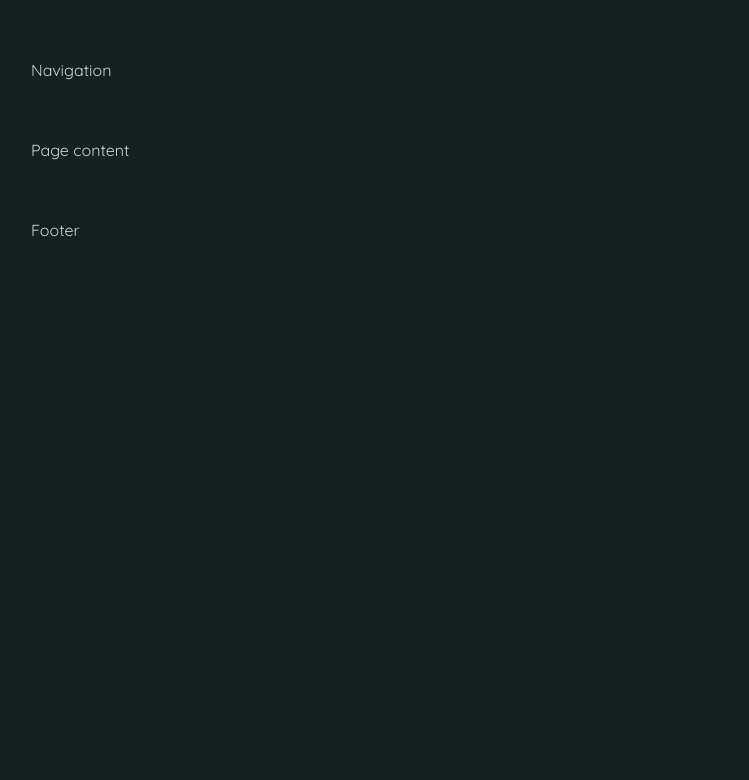
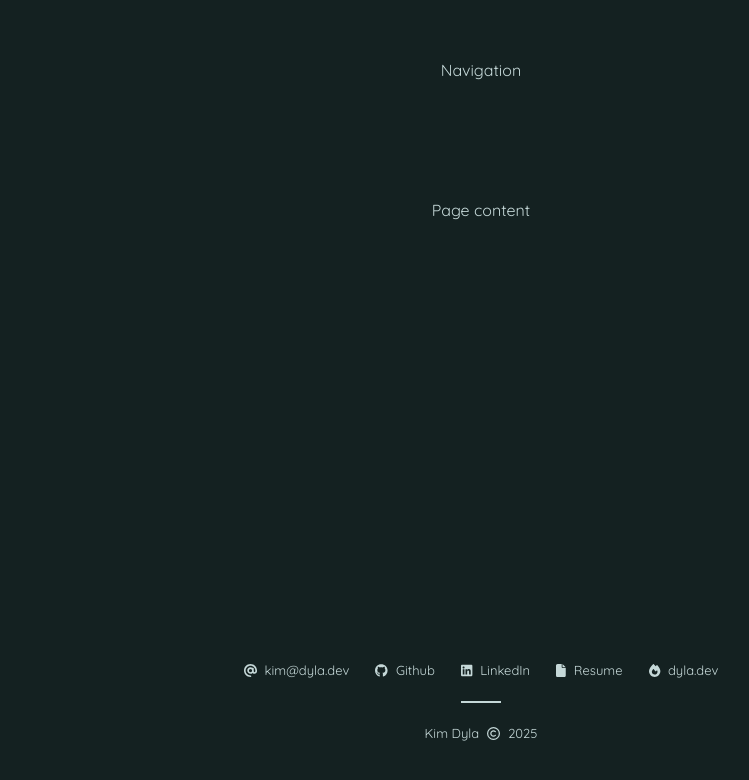
Before and after one commit to dylakim/portfolio-react, a Next.js app: page / in a window 1280 px wide. Shown: the top 780 px of the page, without its empty margins (159-908 px from the left). Built offline with nearby package versions, Linux system fonts and the light colour scheme.

Commit message:
build footer component and implement in layout

```diff
--- a/package.json
+++ b/package.json
@@ -11,6 +11,11 @@
     "build-storybook": "storybook build"
   },
   "dependencies": {
+    "@fortawesome/fontawesome-svg-core": "^6.7.2",
+    "@fortawesome/free-brands-svg-icons": "^6.7.2",
+    "@fortawesome/free-regular-svg-icons": "^6.7.2",
+    "@fortawesome/free-solid-svg-icons": "^6.7.2",
+    "@fortawesome/react-fontawesome": "^0.2.2",
     "@icons-pack/react-simple-icons": "^12.8.0",
     "classnames": "^2.5.1",
     "next": "15.3.2",
--- a/src/app/globals.css
+++ b/src/app/globals.css
@@ -18,8 +18,11 @@ body {
 body {
   color: var(--green-x-light);
   background: var(--green-dark);
+  display: grid;
   font-family: var(--font-quicksand);
-  padding: 3.75rem 0;
+  grid-template-rows: auto 1fr auto;
+  min-height: 100vh;
+  padding: 3.75rem 2.5rem;
   -webkit-font-smoothing: antialiased;
   -moz-osx-font-smoothing: grayscale;
 }
--- a/src/app/layout.tsx
+++ b/src/app/layout.tsx
@@ -1,8 +1,14 @@
+import { config } from '@fortawesome/fontawesome-svg-core';
+import '@fortawesome/fontawesome-svg-core/styles.css';
 import type { Metadata } from 'next';
 
 import { quicksand } from 'utils/fonts';
 
 import './globals.css';
+
+import { Footer } from 'components/footer';
+
+config.autoAddCss = false;
 
 export const metadata: Metadata = {
   title: 'Kim Dyla',
@@ -19,7 +25,7 @@ export default function RootLayout({
       <body className={`${quicksand.variable}`}>
         <nav>Navigation</nav>
         <main>{children}</main>
-        <footer>Footer</footer>
+        <Footer />
       </body>
     </html>
   );
--- a/src/app/page.tsx
+++ b/src/app/page.tsx
@@ -1,4 +1,4 @@
-import styles from "./page.module.css";
+import styles from './page.module.css';
 
 export default function Home() {
   return (
--- a/src/basics/variables/layout.css
+++ b/src/basics/variables/layout.css
@@ -9,6 +9,7 @@
 .horizontal-flex {
   --gap: 1.25rem;
 
+  align-items: center;
   display: flex;
   gap: var(--gap);
 }
--- /dev/null
+++ b/src/components/footer/footer.module.css
@@ -0,0 +1,33 @@
+.footer {
+  --gap: 1.5rem;
+
+  align-items: center;
+  font-size: 0.8125rem;
+  line-height: 1;
+}
+
+.footerLinks {
+  --gap: 1.625rem;
+
+  align-items: center;
+  justify-content: center;
+  flex-wrap: wrap;
+  row-gap: 1rem;
+}
+
+.footerLink {
+  --gap: 0.5rem;
+
+  &:hover {
+    color: var(--yellow);
+  }
+}
+
+.divider {
+  border: 0.5px solid var(--green-x-light);
+  width: 2.5rem;
+}
+
+.copyright {
+  --gap: 0.5rem;
+}
--- /dev/null
+++ b/src/components/footer/footer.tsx
@@ -0,0 +1,66 @@
+import { FontAwesomeIcon } from '@fortawesome/react-fontawesome';
+import styles from './footer.module.css';
+import { faAt, faFile, faFire } from '@fortawesome/free-solid-svg-icons';
+import { faGithub, faLinkedin } from '@fortawesome/free-brands-svg-icons';
+import type { IconDefinition } from '@fortawesome/fontawesome-svg-core';
+import { faCopyright } from '@fortawesome/free-regular-svg-icons';
+import classNames from 'classnames';
+
+interface FooterLink {
+  label: string;
+  url: string;
+  icon: IconDefinition;
+}
+
+const footerLinks: FooterLink[] = [
+  {
+    label: 'kim@dyla.dev',
+    url: 'mailto:kim@dyla.dev',
+    icon: faAt,
+  },
+  {
+    label: 'Github',
+    url: 'https://github.com/dylakim',
+    icon: faGithub,
+  },
+  {
+    label: 'LinkedIn',
+    url: 'https://www.linkedin.com/in/dylakim/',
+    icon: faLinkedin,
+  },
+  {
+    label: 'Resume',
+    url: '',
+    icon: faFile,
+  },
+  {
+    label: 'dyla.dev',
+    url: 'https://dyla.dev/',
+    icon: faFire,
+  },
+];
+
+export function Footer() {
+  return (
+    <footer className={classNames(styles.footer, 'vertical-flex')}>
+      <div className={classNames(styles.footerLinks, 'horizontal-flex')}>
+        {footerLinks.map(({ label, url, icon }) => {
+          return (
+            <a
+              key={label}
+              href={url}
+              className={classNames(styles.footerLink, 'horizontal-flex')}
+            >
+              <FontAwesomeIcon icon={icon} /> {label}
+            </a>
+          );
+        })}
+      </div>
+      <hr className={styles.divider} />
+      <div className={classNames(styles.copyright, 'horizontal-flex')}>
+        <span>Kim Dyla</span> <FontAwesomeIcon icon={faCopyright} />{' '}
+        <span>2025</span>
+      </div>
+    </footer>
+  );
+}
--- /dev/null
+++ b/src/components/footer/index.ts
@@ -0,0 +1 @@
+export * from './footer';
```
Also changed, not shown: 2 other files (tests, documents, lock files or other folders).
